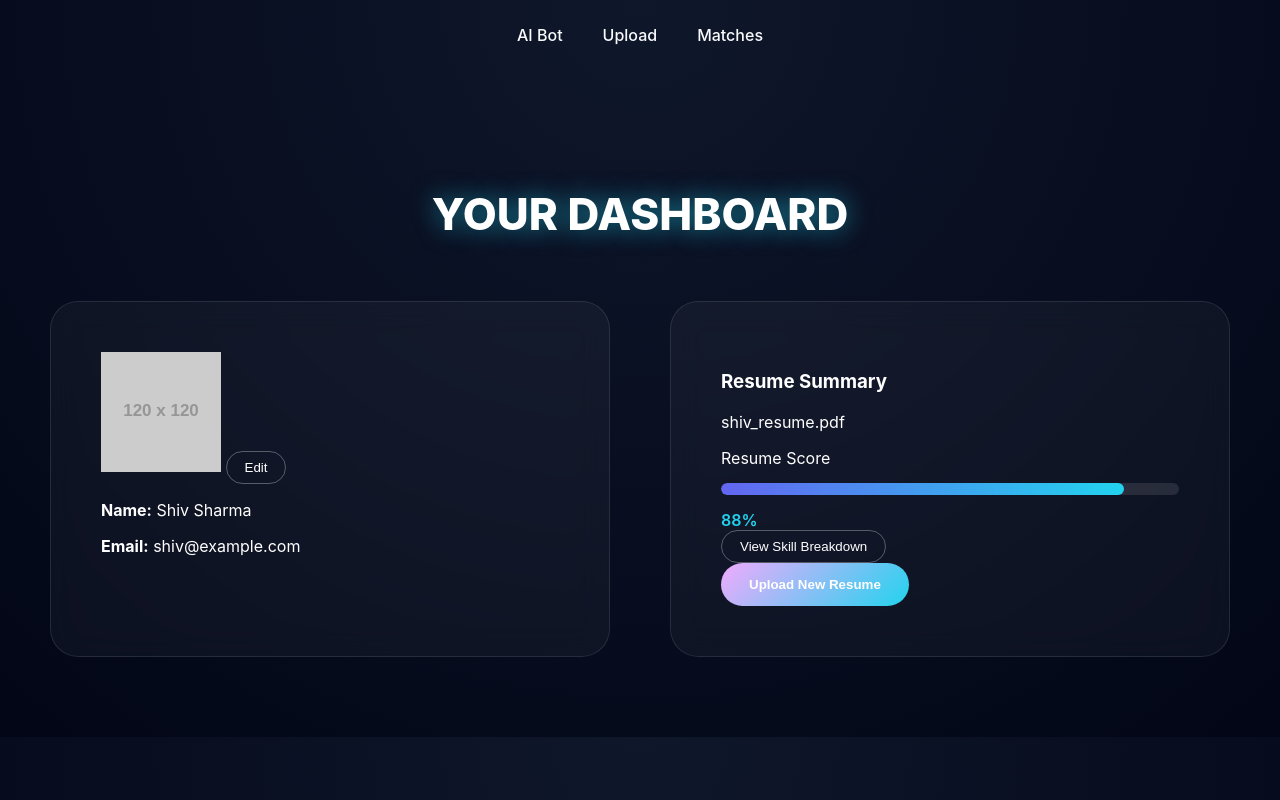
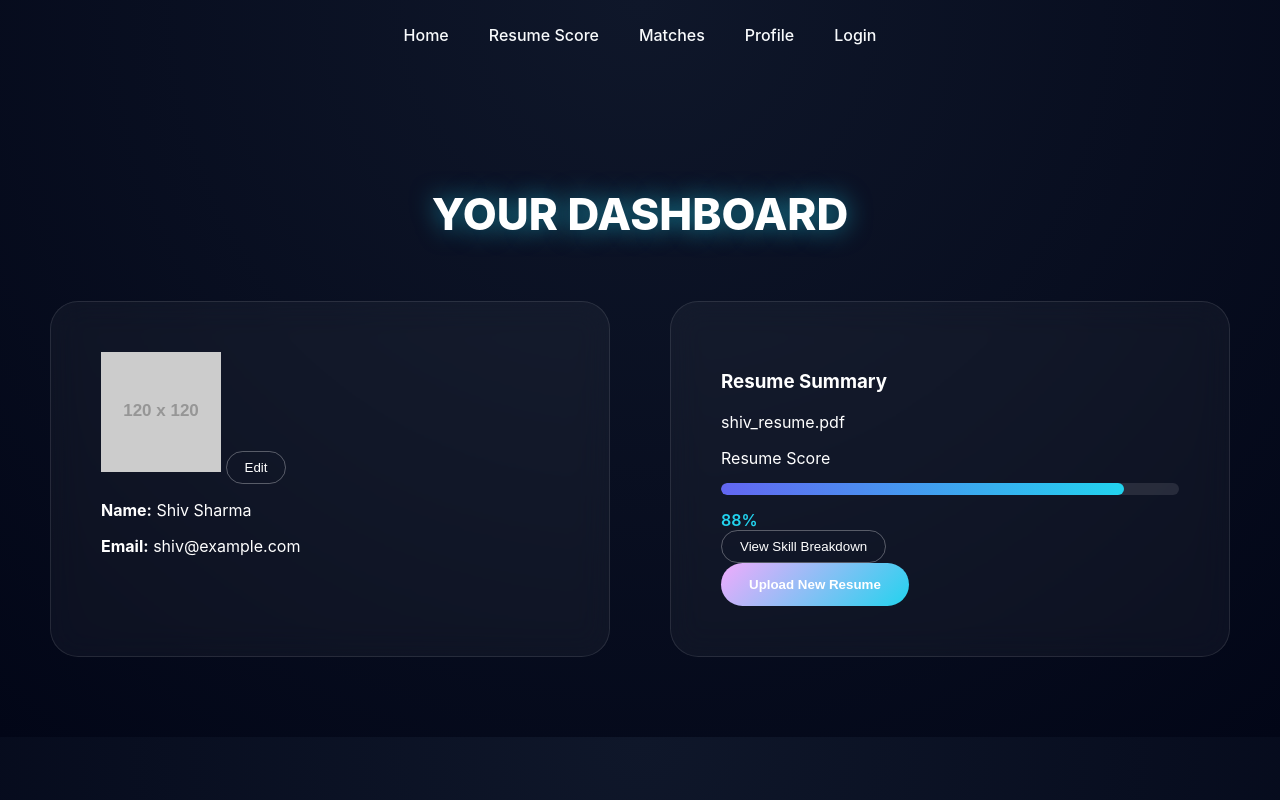
Before and after one commit to Subha7127/INTERNLY, a React app: page internly/profile.html in a window 1280 px wide. Built offline with nearby package versions, Linux system fonts and the light colour scheme; placeholder pictures from the web are drawn by us.

Commit message:
profile.html

```diff
--- a/internly/profile.html
+++ b/internly/profile.html
@@ -7,10 +7,13 @@
 <body>
 
 <nav class="navbar">
-  <a href="index.html">AI Bot</a>
-  <a href="resume-upload.html">Upload</a>
+  <a href="index.html">Home</a>
+  <a href="resume-score.html">Resume Score</a>
   <a href="job-matches.html">Matches</a>
+  <a href="profile.html">Profile</a>
+  <a href="login.html" class="nav-btn">Login</a>
 </nav>
+
 
 <section class="profile-container">
 
```
